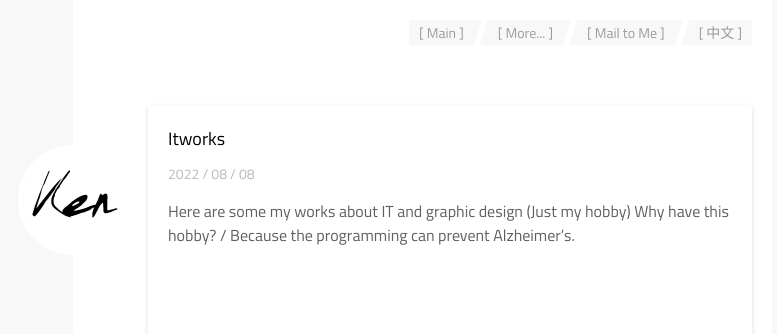
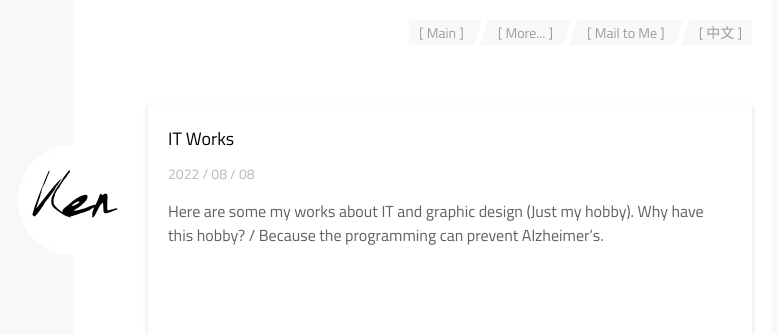
Before and after one commit to kenwebpage/kenwebpage.github.io, a Jekyll site: the page built from posts.html, in a window 1280 px wide. Shown: the top 334 px of the page, without its empty margins (375-1159 px from the left). Built offline with Jekyll 4.4.1, drawn with Linux system fonts in a browser that asks for light colours.

Commit message:
m3_20220814174437

```diff
--- a/_posts/2022-08-08-itworks.md
+++ b/_posts/2022-08-08-itworks.md
@@ -1,8 +1,10 @@
 ---
+title: IT Works
+date: 2022-08-08
 comment: false
 ---
 
-- Here are some my works about IT and graphic design (Just my hobby)
+- Here are some my works about IT and graphic design (Just my hobby).
   - *Why have this hobby?*
   - */ Because the programming can prevent Alzheimer's.*
 
```
Also changed, not shown: _posts/2022-08-01-contact.md (+1 -0 lines).
